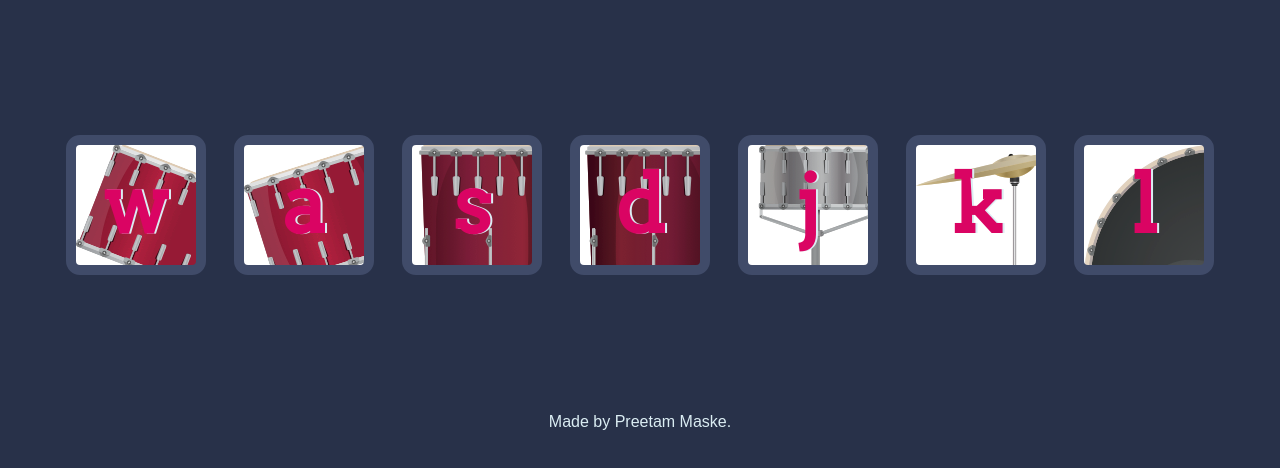
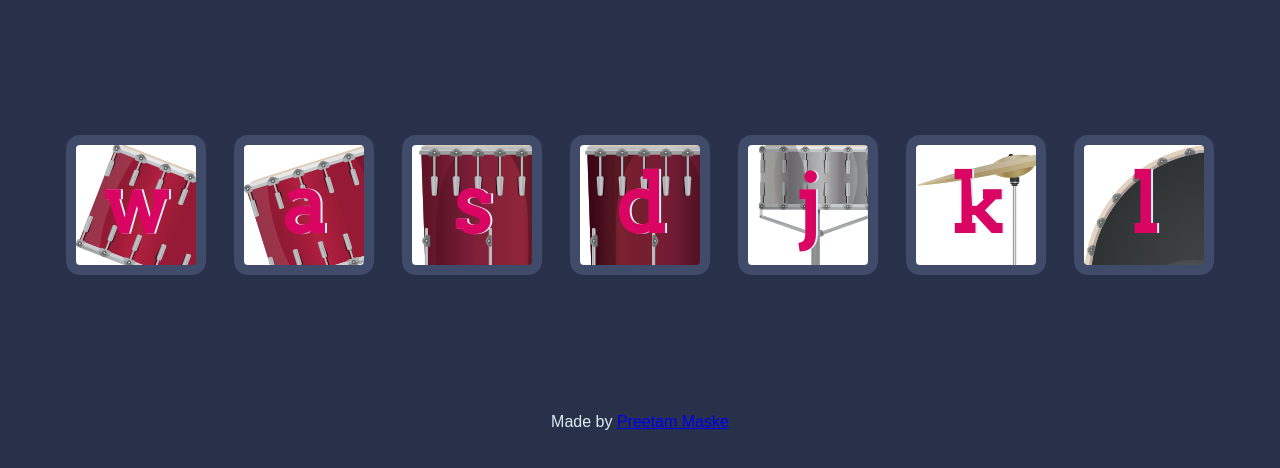
Before and after one commit to Preetam3620/Drum-Kit, a plain HTML site: page index.html in a window 1280 px wide. Shown: the part 156-624 px from the top of the page. Drawn offline with Linux system fonts and the light colour scheme.

Commit message:
Added Github link

```diff
--- a/index.html
+++ b/index.html
@@ -25,6 +25,6 @@
         <script src="index.js" charset="utf-8"></script>
     </body>
     <footer>
-        Made by Preetam Maske.
+        Made by <a href="https://github.com/Preetam3620">Preetam Maske </a>
     </footer>
 </html>
```
